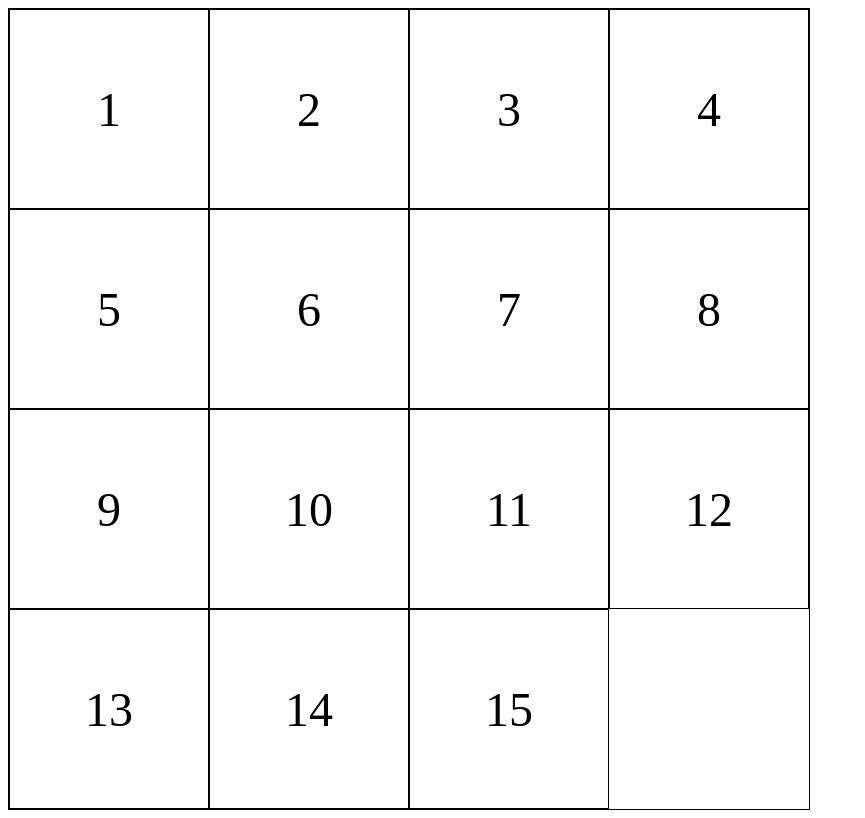
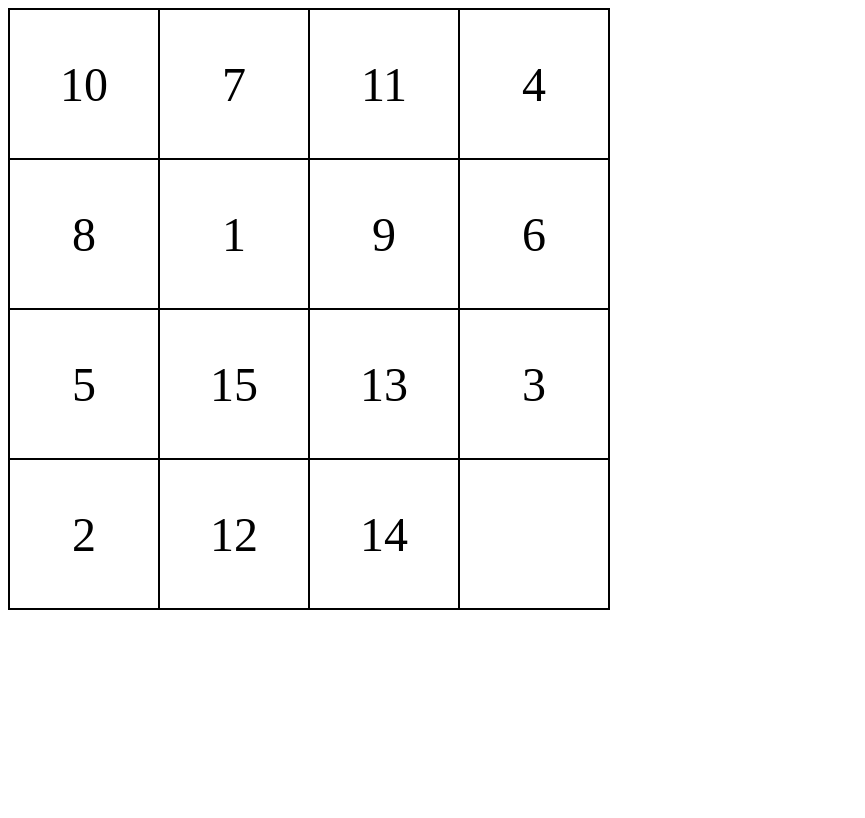
Before and after one commit to GitKurmax/barley-break, a plain HTML site: page src/index.html in a window 1280 px wide. Shown: the whole page, without its empty margins (0-865 px from the left). Drawn offline with Linux system fonts and the light colour scheme.

Commit message:
Added emptyItem class

```diff
--- /dev/null
+++ b/src/components/drawActions.js
@@ -0,0 +1,41 @@
+import Item from "./item.js"
+import EmptyItem from "./emptyItem.js"
+
+class drawActions {
+    _numbersSet = new Set()
+    _numbers
+    _emptyItem = new EmptyItem()
+
+    drawField(width, height) {
+        const field = document.createElement('div')
+        field.classList.add('field')
+        field.style.width = width + 'px'
+        field.style.height = height + 'px'
+
+        this._numbers = this._generateRandomNumber()
+        this._drawItems(field, width/4, height/4)
+
+        return field
+    }
+
+    _drawItems(root, width, height) {
+        this._numbers.forEach(number => {
+            const item = isNaN(number) ?
+            this._emptyItem.create(width, height, number)
+                : new Item().create(width, height, number)
+
+            root.appendChild(item)
+        })
+    }
+
+    _generateRandomNumber() {
+        while(this._numbersSet.size < 15) {
+            const randomNumber = Math.floor(Math.random() * 15) + 1
+            this._numbersSet.add(randomNumber)
+        }
+
+        return [...this._numbersSet, 'empty']
+    }
+}
+
+export default drawActions
--- /dev/null
+++ b/src/components/emptyItem.js
@@ -0,0 +1,13 @@
+import Item from "./item.js"
+
+class EmptyItem extends Item {
+    constructor() {
+       super()
+    }
+
+    findNeigbors() {
+
+    }
+ }
+
+ export default EmptyItem
--- /dev/null
+++ b/src/components/item.js
@@ -0,0 +1,25 @@
+import ItemActions from "./itemActions.js"
+
+class Item extends ItemActions{
+   constructor() {
+      super()
+   }
+   create(width, height, number) {
+    const item = document.createElement('div')
+            item.classList.add('item')
+
+            item.style.width = width + 'px'
+            item.style.height = height + 'px'
+
+            if(!isNaN(number)) {
+               item.innerText = number
+            } else {
+               item.classList.add('empty')
+            }
+
+            this.addCickAction(item)
+            return item
+   }
+}
+
+export default Item
--- /dev/null
+++ b/src/components/itemActions.js
@@ -0,0 +1,19 @@
+class ItemActions {
+    addCickAction(item) {
+        item.addEventListener('click', function(e){
+            if(this.classList.contains('empty')) return
+
+            if(this.classList.contains('clicked')) {
+                this.classList.remove('clicked')
+            } else {
+                const clicked = document.querySelector('.clicked')
+
+                if(clicked) clicked.classList.remove('clicked')
+
+                this.classList.add('clicked')
+            }
+        })
+    }
+}
+
+export default ItemActions
--- a/src/components/main.js
+++ b/src/components/main.js
@@ -1,39 +1,16 @@
-class Main {
-    constructor(){}
+import drawActions from "./drawActions.js"
 
-    init(){
-        document.body.appendChild(this.drawField())
+class Main  extends drawActions{
+    constructor(){
+        super()
     }
 
-    drawField() {
-        const field = document.createElement('div')
-
-        field.style.width = '800px'
-        field.style.height = '800px'
-        field.style.border = '1px solid black'
-        field.style.display = 'flex'
-        field.style.flexWrap = 'wrap'
-
-        this.drawItems(field)
-
-        return field
-    }
-
-    drawItems(root) {
-        for( let i = 1; i < 16; i++){
-            const item = document.createElement('div')
-
-            item.style.width = '200px'
-            item.style.height = '200px'
-            item.style.boxSizing = 'border-box'
-            item.style.border = '1px solid black'
-            item.style.display = 'flex'
-            item.style.justifyContent = 'center'
-            item.style.alignItems = 'center'
-            item.style.fontSize = '300%'
-            item.innerText = i
-            root.appendChild(item)
-        }
+    init(config){
+        const root = document.getElementById(config.root.elem)
+        root.appendChild(
+            this.drawField(
+                config.root.width,
+                config.root.height))
     }
 }
 
--- a/src/index.html
+++ b/src/index.html
@@ -4,10 +4,11 @@
     <meta charset="UTF-8">
     <meta http-equiv="X-UA-Compatible" content="IE=edge">
     <meta name="viewport" content="width=device-width, initial-scale=1.0">
+    <link rel="stylesheet" href="./styles.css">
     <title>Document</title>
 </head>
 <body>
-
+    <div id='root'></div>
 </body>
 <script type="module"  src="./index.js"></script>
 </html>
--- a/src/index.js
+++ b/src/index.js
@@ -1,4 +1,11 @@
 import Main from "./components/main.js";
 
 const game = new Main();
-game.init();
+
+game.init({
+    root: {
+        elem: 'root',
+        width: 600,
+        height: 600
+    },
+});
--- /dev/null
+++ b/src/styles.css
@@ -0,0 +1,20 @@
+.field,
+.item {
+    display: flex;
+    border: 1px solid black;
+}
+
+.field {
+    flex-wrap: wrap;
+}
+
+.item {
+    box-sizing: border-box;
+    justify-content: center;
+    align-items: center;
+    font-size: 300%;
+}
+
+.clicked {
+    background: lightcyan;
+}
```
